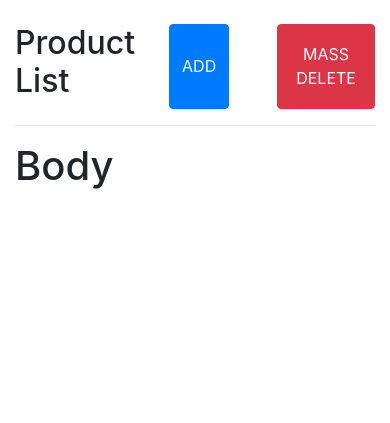
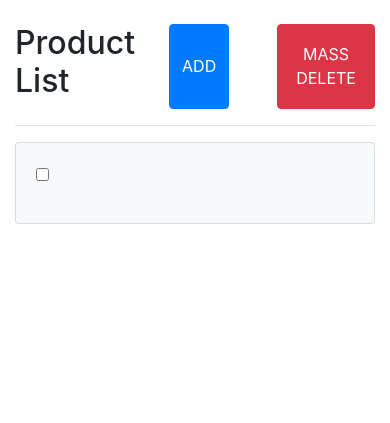
Before and after one commit to ravihidayat/junior-coding-test, a PHP site: page /junior_coding_test/ in a window 390 px wide. Shown: the top 423 px of the page. Run offline with PHP 8.4, Linux system fonts and the light colour scheme; data that the repository does not hold is empty.

Commit message:
Create card deck view mock

```diff
--- a/app/config/Constants.php
+++ b/app/config/Constants.php
@@ -5,6 +5,7 @@ namespace MyApp\config;
 class Constants
 {
     const ASSETS = 'http://localhost/junior_coding_test/app/assets';
+    const PUSH = 'add-product';
     const POP = './';
     const DB_HOST = 'localhost';
     const DB_NAME = 'phpmvc';
--- a/app/views/home/index.php
+++ b/app/views/home/index.php
@@ -1,3 +1,9 @@
+<?php
+
+use MyApp\config\Constants as Config;
+
+?>
+
 <!DOCTYPE html>
 <html lang="en">
 
@@ -6,6 +12,7 @@
     <meta http-equiv="X-UA-Compatible" content="IE=edge">
     <meta name="viewport" content="width=device-width, initial-scale=1.0">
     <link rel="stylesheet" href="https://stackpath.bootstrapcdn.com/bootstrap/4.3.1/css/bootstrap.min.css" integrity="sha384-ggOyR0iXCbMQv3Xipma34MD+dH/1fQ784/j6cY/iJTQUOhcWr7x9JvoRxT2MZw1T" crossorigin="anonymous">
+    <link rel="stylesheet" href="<?= Config::ASSETS ?>/css/style.css">
     <title>Product List</title>
 </head>
 
@@ -18,7 +25,7 @@
                 </div>
 
                 <div class="d-flex justify-content-end">
-                    <button type="button" class="btn btn-primary mr-5" onclick="window.location.href='add-product'">ADD</button>
+                    <button type="button" class="btn btn-primary mr-5" onclick="window.location.href='<?= Config::PUSH ?>'">ADD</button>
                     <button type="button" id="delete-product-btn" class="btn btn-danger">MASS DELETE</button>
                 </div>
             </div>
@@ -28,6 +35,18 @@
 
     <section id="body">
         <div class="container">
-            <h1>Body</h1>
+            <div class="row">
+                <div class="col-md-3">
+                    <div class="card bg-light mb-5 card-custom">
+                        <div class="card-body">
+                            <input type="checkbox" class="delete-checkbox checkbox-custom">
+                            <p class="card-text text-center"></p>
+                            <p class="card-text text-center"></p>
+                            <p class="card-text text-center"></p>
+                            <p class="card-text text-center"></p>
+                        </div>
+                    </div>
+                </div>
+            </div>
         </div>
     </section>
```
